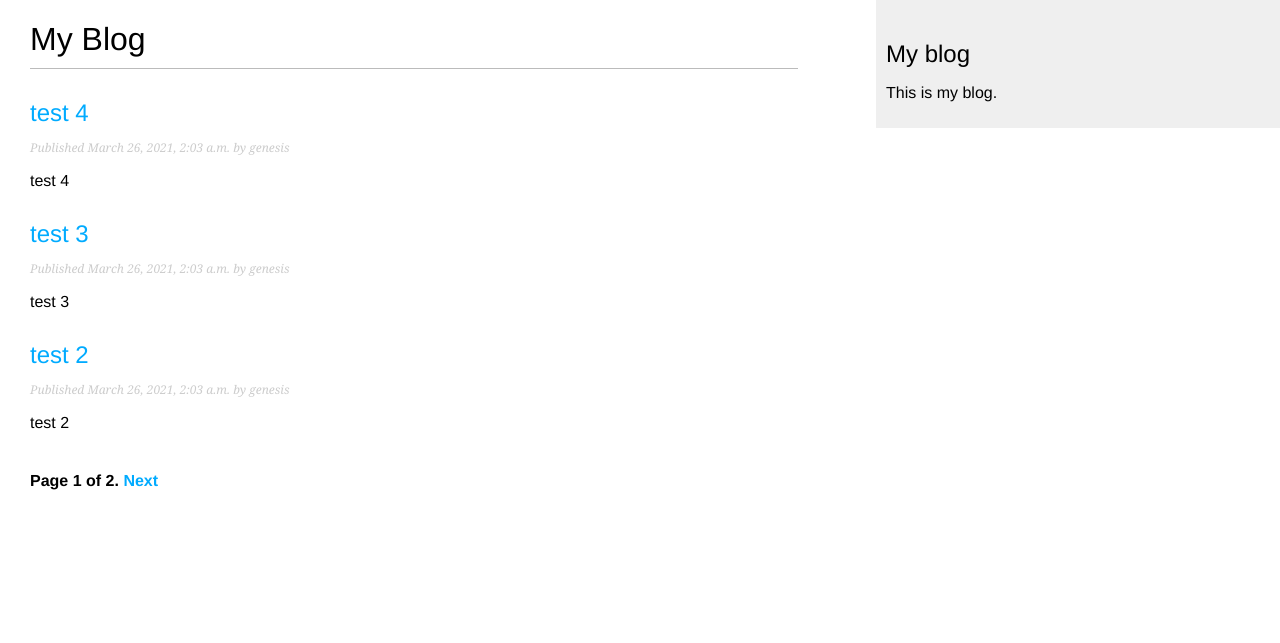
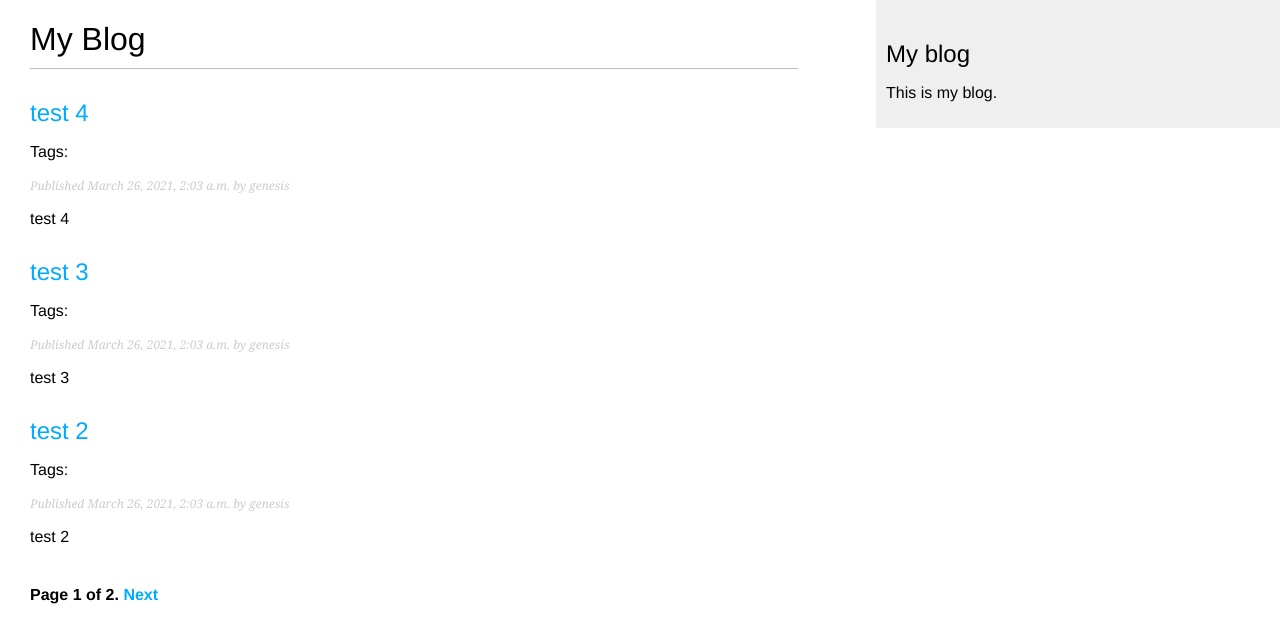
Before and after one commit to jeer2234/blog, a Django app: page /blog/ in a window 1280 px wide. Shown: the top 643 px of the page. Run offline with Django 3.2, Linux system fonts and the light colour scheme; data comes from the database, SQL or seed files in the repository; both versions use the stored data as it was after the commit; parts of the project's set-up code (start-up, migrations or seed data) failed here and were passed over.

Commit message:
sistema de tags para posts

```diff
--- a/blog/models.py
+++ b/blog/models.py
@@ -2,6 +2,8 @@
 from django.urls import reverse
 from django.utils import timezone
 from django.contrib.auth.models import User
+from taggit.managers import TaggableManager
+
 
 class PublishedManager(models.Manager):
 
@@ -21,6 +23,8 @@
     status = models.CharField(max_length=10,choices=STATUS_CHOICES,default='draft')
     objects = models.Manager() # The default manage
     published = PublishedManager() # Our custom manager.
+    tags = TaggableManager()
+
 
     def get_absolute_url(self):
 
--- a/blog/templates/blog/post/list.html
+++ b/blog/templates/blog/post/list.html
@@ -2,17 +2,29 @@
 {% block title %}My Blog{% endblock %}
 {% block content %}
  <h1>My Blog</h1>
+ {% if tag %}
+ <h2>Posts tagged with "{{ tag.name }}"</h2>
+{% endif %}
  {% for post in posts %}
  <h2>
  <a href="{{ post.get_absolute_url }}">
  {{ post.title }}
  </a>
  </h2>
+ <p class="tags">
+    Tags:
+    {% for tag in post.tags.all %}
+    <a href="{% url "blog:post_list_by_tag" tag.slug %}">
+    {{ tag.name }}
+    </a>
+    {% if not forloop.last %}, {% endif %}
+    {% endfor %}
+   </p>
  <p class="date">
  Published {{ post.publish }} by {{ post.author }}
  </p>
  {{ post.body|truncatewords:10|linebreaks }}
  {% endfor %}
 
- {% include "pagination.html" with page=page_obj %}
+ {% include "pagination.html" with  page=posts %}
 {% endblock %}
--- a/blog/urls.py
+++ b/blog/urls.py
@@ -5,10 +5,11 @@
 
 urlpatterns = [
     # post views
-   # path('', views.post_list, name='post_list'),
-    path('', views.PostListView.as_view(), name='post_list'),
-    path('<int:year>/<int:month>/<int:day>/<slug:post>/',
-    views.post_detail,name='post_detail'),
+
+    path('', views.post_list, name='post_list'),
+    #path('', views.PostListView.as_view(), name='post_list'),
+    path('<int:year>/<int:month>/<int:day>/<slug:post>/',views.post_detail,name='post_detail'),
+    path('tag/<slug:tag_slug>/',views.post_list, name='post_list_by_tag'),
     path('<int:post_id>/share/',
  views.post_share, name='post_share'),
  ]
--- a/blog/views.py
+++ b/blog/views.py
@@ -1,9 +1,11 @@
+from django.db.models import Count
 from django.shortcuts import render, get_object_or_404
 from .models import Post, Comment
 from django.core.paginator import Paginator, EmptyPage, PageNotAnInteger
 from django.views.generic import ListView
 from .forms import EmailPostForm, CommentForm
 from django.core.mail import send_mail
+from taggit.models import Tag
 
 
 
@@ -37,17 +39,22 @@
     paginate_by = 3
     template_name = 'blog/post/list.html'
 
-def post_list(request):
+def post_list(request, tag_slug=None):
     object_list = Post.published.all()
+    tag = None
+
+    if tag_slug:
+        tag = get_object_or_404(Tag, slug=tag_slug)
+        object_list = object_list.filter(tags__in=[tag])
+
     paginator = Paginator(object_list, 3) # 3 posts in each page
     page = request.GET.get('page')
     posts = paginator.get_page(page)
     # reemplaze el codigo original con este
     #que automaticamente manejas las expciones en el paginado
+    # posts = Post.published.all() preview code in this funtion
 
-   # posts = Post.published.all() preview code in this funtion
-
-    return render(request,'blog/post/list.html',{'posts': posts})
+    return render(request,'blog/post/list.html',{'posts': posts,'tag': tag})
 #elimine contexto 'page':page para verificar que no se utilizaba en la pagina listado
 def post_detail(request, year, month, day, post):
     post = get_object_or_404(Post, slug=post,status='published',
@@ -75,7 +82,15 @@
     else:
         comment_form = CommentForm()
 
+    # List of similar posts
+    post_tags_ids = post.tags.values_list('id', flat=True)
+    similar_posts = Post.published.filter(tags__in=post_tags_ids)\
+    .exclude(id=post.id)
+    similar_posts = similar_posts.annotate(same_tags=Count('tags'))\
+    .order_by('-same_tags','-publish')[:4]
+
     return render(request,'blog/post/detail.html',{'post': post,
     'comments': comments,
     'new_comment': new_comment,
-    'comment_form': comment_form})
+    'comment_form': comment_form,
+    'similar_posts': similar_posts})
--- a/mysite/settings.py
+++ b/mysite/settings.py
@@ -38,9 +38,13 @@
     'django.contrib.messages',
     'django.contrib.staticfiles',
 
-      # my apps
+    # my apps
 
     'blog.apps.BlogConfig',
+
+    # third-party apps
+
+    'taggit',
 
 ]
 
```
Also changed, not shown: blog/templates/blog/post/detail.html (+9 -0 lines), blog/migrations/0003_post_tags.py (added), blog/templatetags/__init__.py (added), blog/templatetags/blog_tags.py (added), db.sqlite3.
